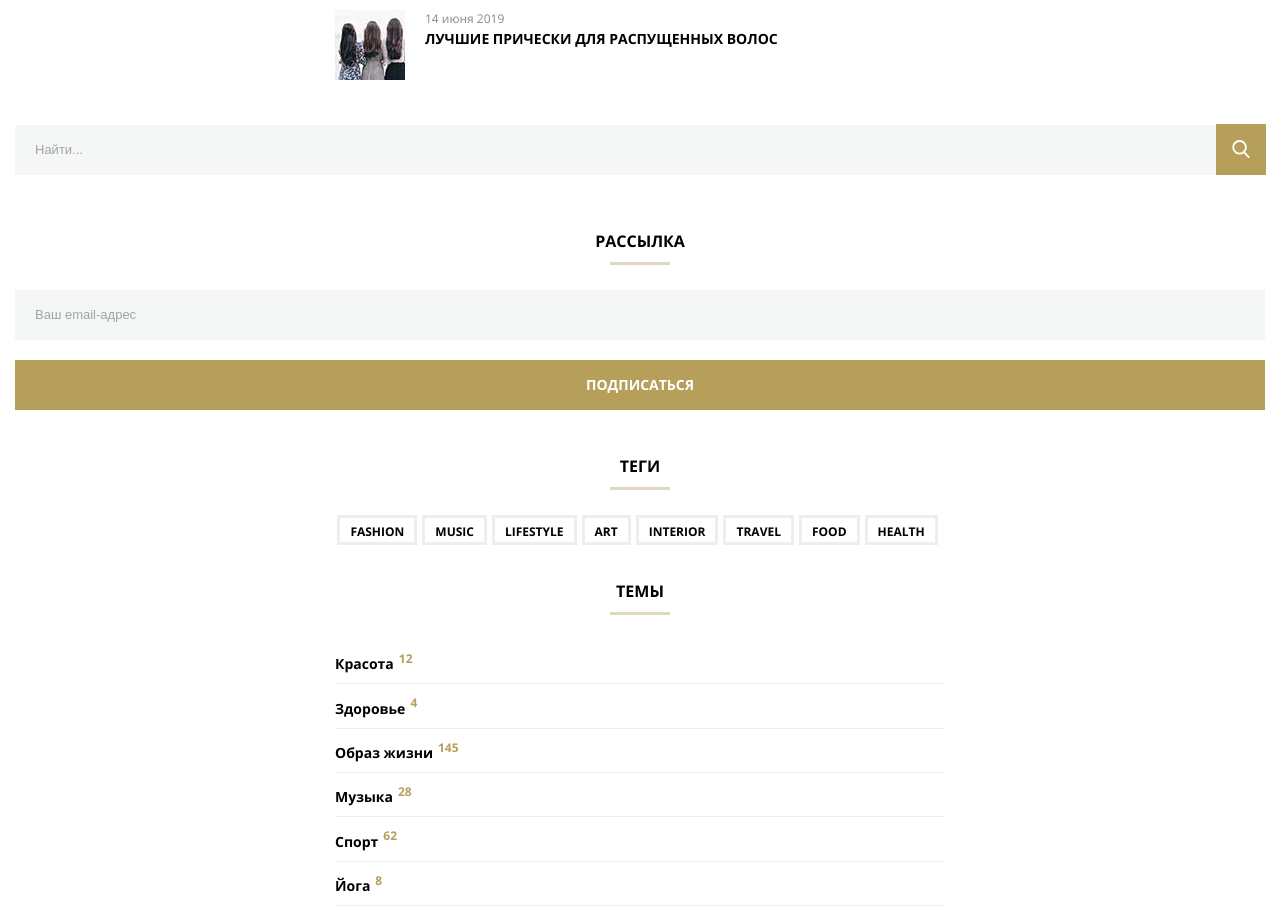
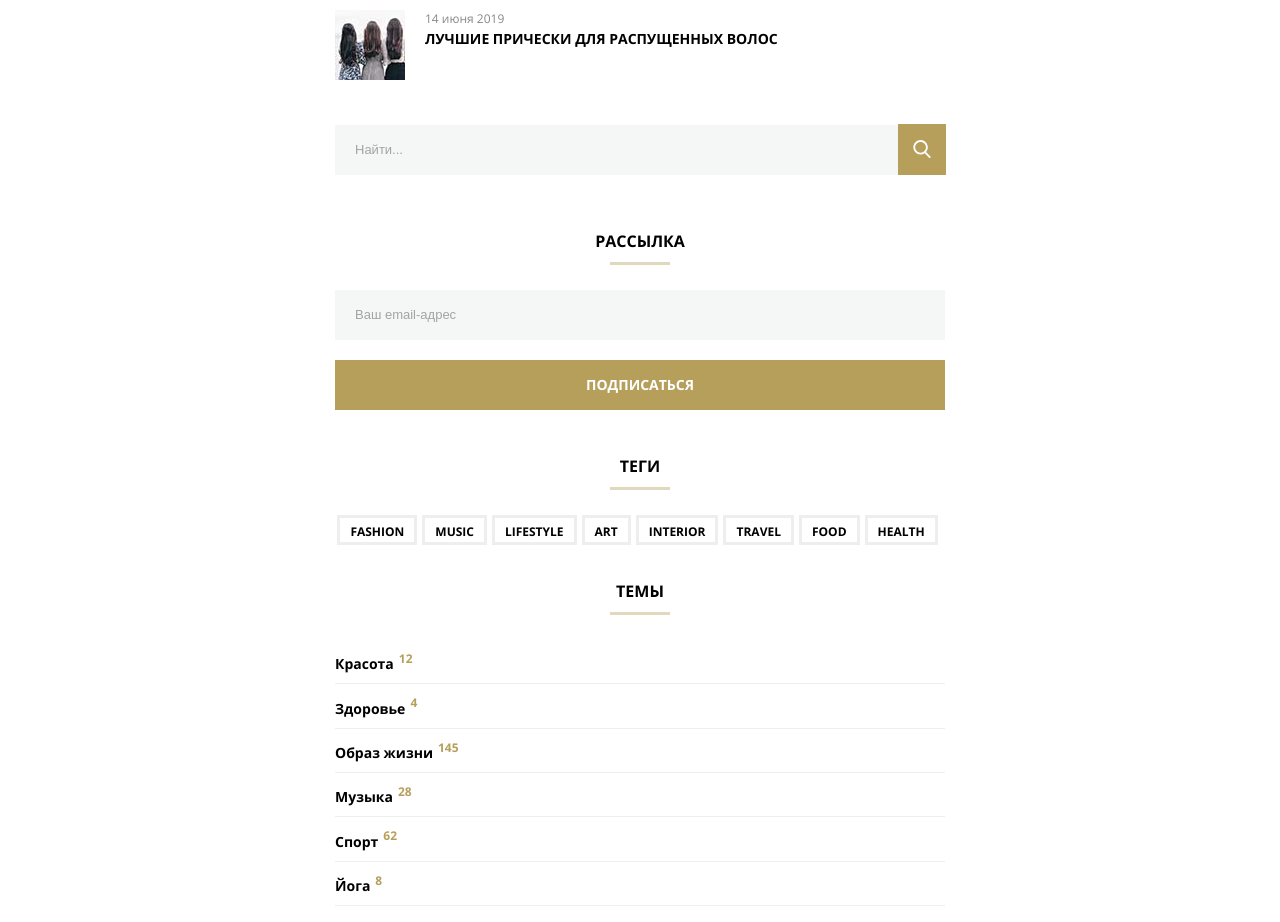
Before and after one commit to tashakibanova/mq-diplom, a plain HTML site: page index.html in a window 1280 px wide. Shown: the part 5740-6662 px from the top of the page. Drawn offline with Linux system fonts and the light colour scheme; files whose address does not match are found by name.

Commit message:
Add files via upload

```diff
--- a/css/style.css
+++ b/css/style.css
@@ -305,9 +305,11 @@ background-image: url(../images/trend1.jpg);
   display: flex;
   margin-top: 45px;
   margin-bottom: 55px;
-  justify-content: center;
+  margin-right: auto;
+  margin-left: auto;
   padding-right: 15px;
   padding-left: 15px;
+  max-width: 640px;
 }
 .search__ {
   width: 100%;
@@ -357,6 +359,9 @@ background-image: url(../images/trend1.jpg);
   margin-top: 45px;
   padding-right: 15px;
   padding-left: 15px;
+  max-width: 640px;
+  margin-right: auto;
+  margin-left: auto;
 }
 .mailing__list {
   display: flex;
```
